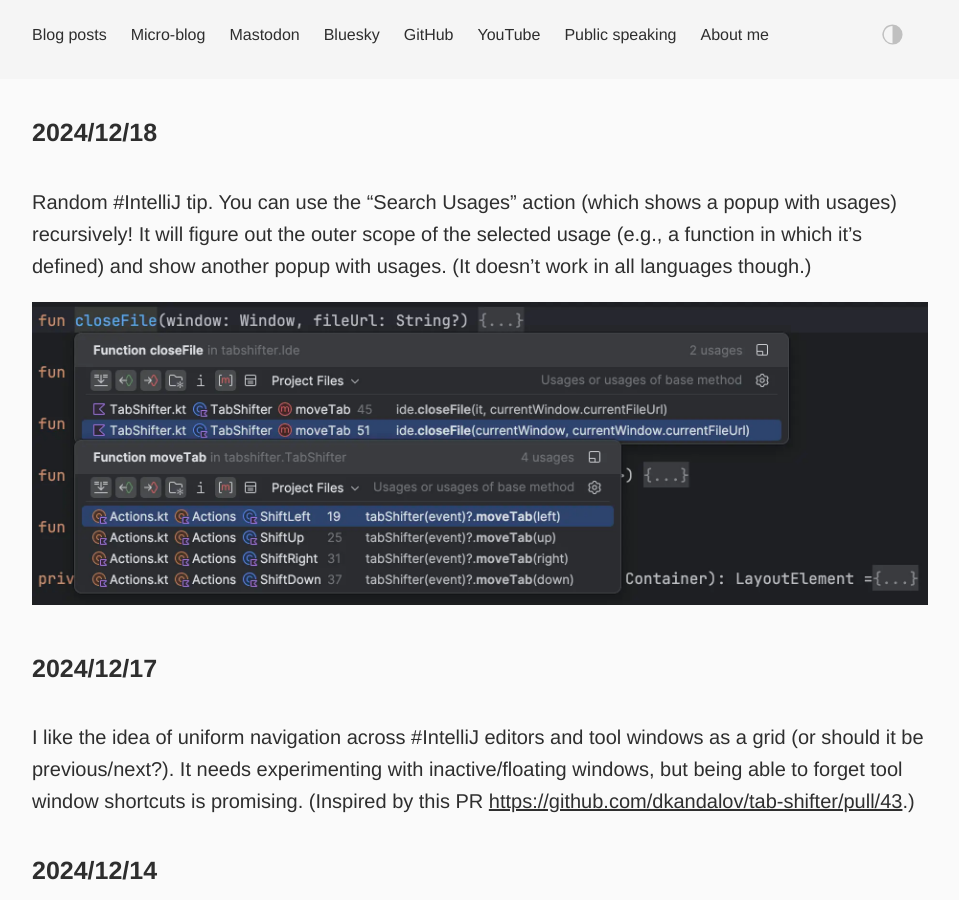
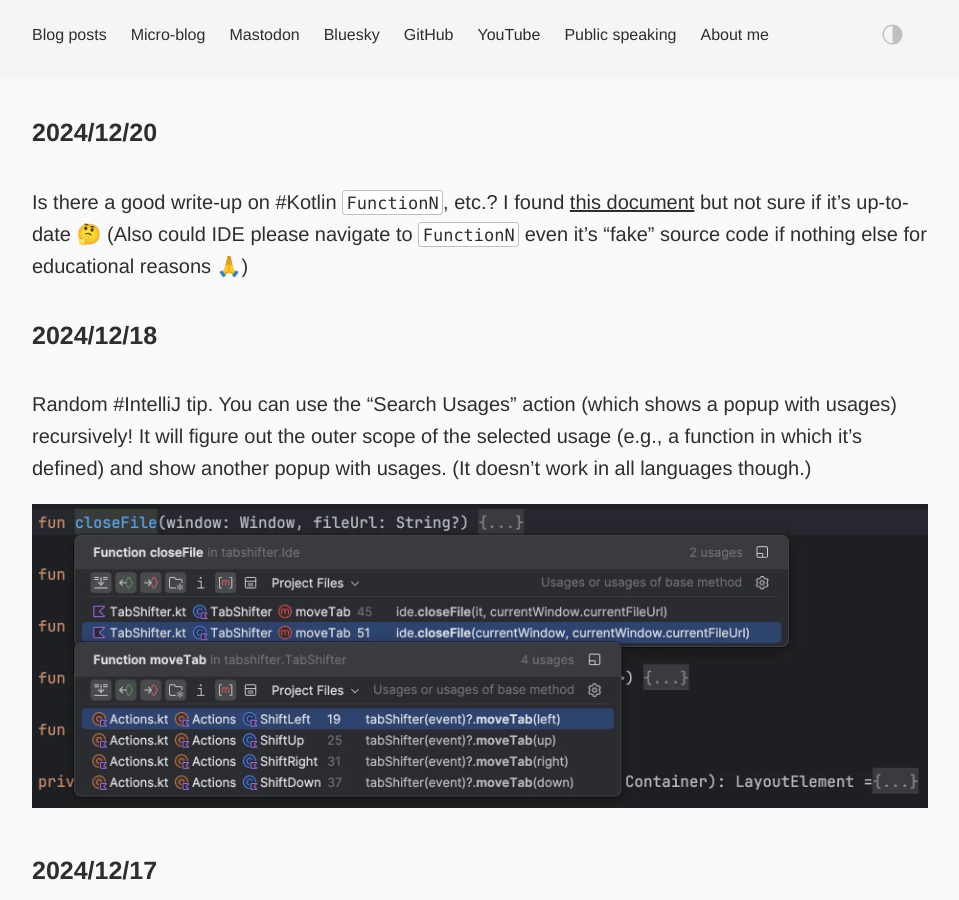
Before and after one commit to dkandalov/dkandalov.github.io, a Jekyll site: the page built from micro-blog.md, in a window 1280 px wide and 900 px high. Shown: the whole window, without its empty margins (160-1119 px from the left). Built offline with Jekyll 4.4.1, drawn with Linux system fonts in a browser that asks for light colours.

Commit message:
updated micro-blog

```diff
--- a/micro-blog.md
+++ b/micro-blog.md
@@ -2,6 +2,9 @@
 layout: post
 permalink: /micro-blog/
 ---
+
+#### 2024/12/20
+Is there a good write-up on #Kotlin `FunctionN`, etc.? I found [this document](https://github.com/JetBrains/kotlin/blob/15716a7a3c5e6df4b7520fd07ece62ac5db6debf/spec-docs/function-types.md#function0-function1--types) but not sure if it's up-to-date 🤔 (Also could IDE please navigate to `FunctionN` even it's "fake" source code if nothing else for educational reasons 🙏)
 
 #### 2024/12/18
 Random #IntelliJ tip. You can use the "Search Usages" action (which shows a popup with usages) recursively! It will figure out the outer scope of the selected usage (e.g., a function in which it's defined) and show another popup with usages. (It doesn't work in all languages though.)
```
